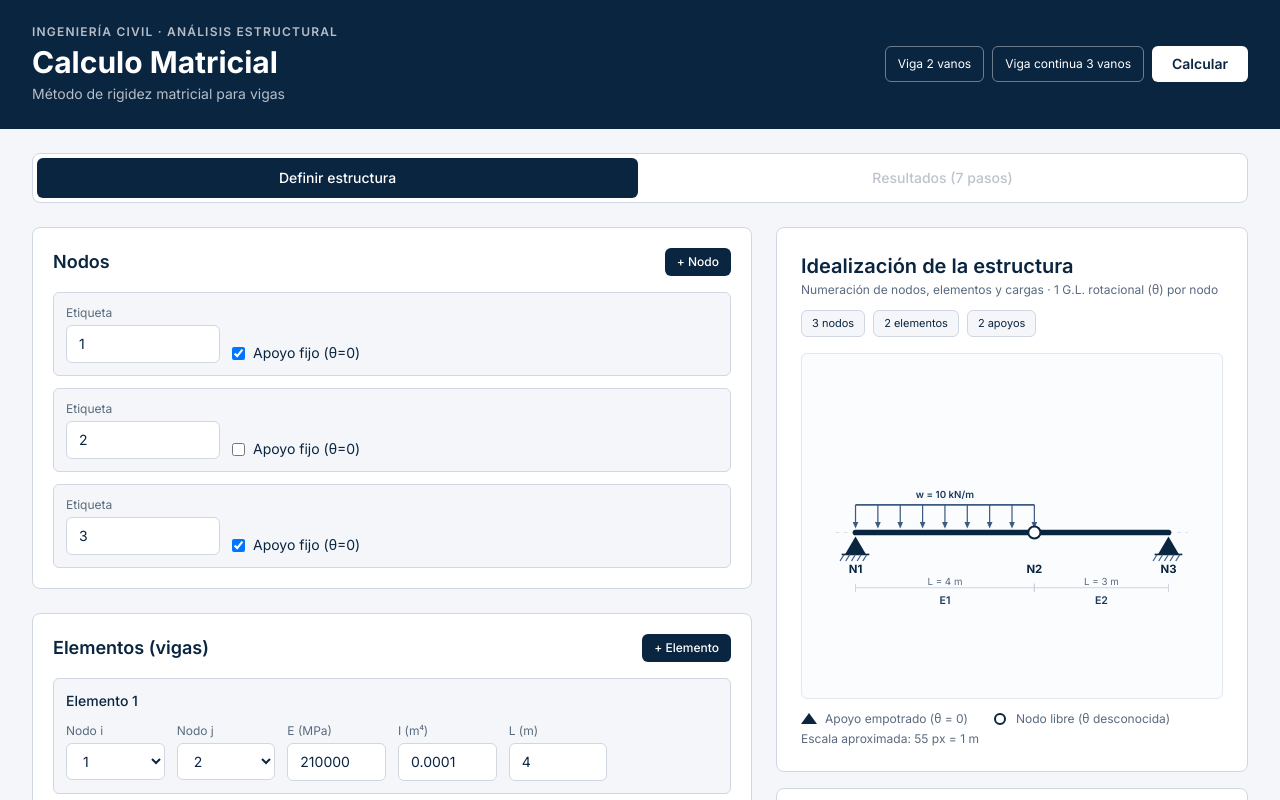
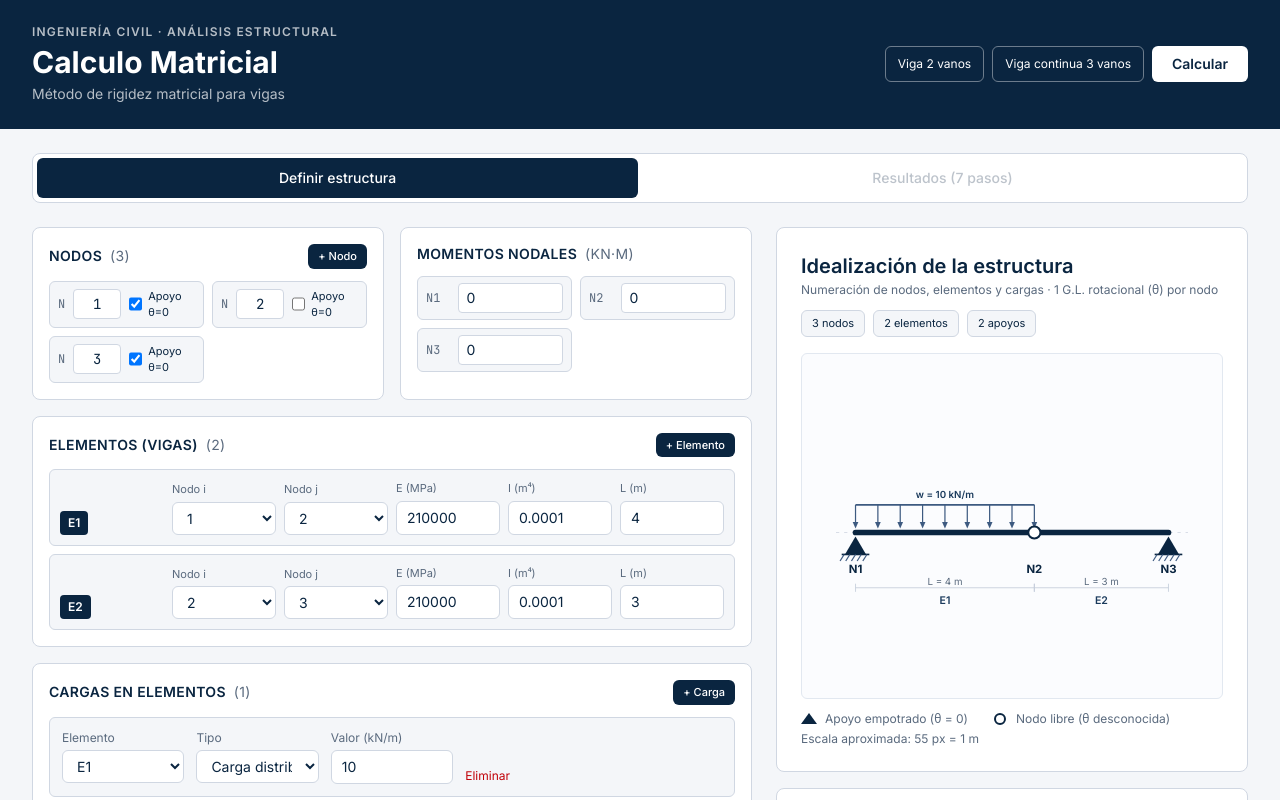
Before and after one commit to AngelMoralesChazari/calculomatricial, a React (Vite) app: page / in a window 1280 px wide. Shown: the top 800 px of the page. Built offline with nearby package versions, Linux system fonts and the light colour scheme.

Commit message:
feat: compactar paneles de nodos y momentos nodales

```diff
--- a/src/components/StructureInput.tsx
+++ b/src/components/StructureInput.tsx
@@ -20,6 +20,11 @@ function updateElement(model: StructureModel, id: number, patch: Partial<BeamEle
     elements: model.elements.map((element) => (element.id === id ? { ...element, ...patch } : element)),
   }
 }
+
+const sectionClass = 'rounded-lg border border-[#d0d7e2] bg-white p-4'
+const headingClass = 'text-sm font-semibold uppercase tracking-wide text-[#0a2540]'
+const addButtonClass =
+  'rounded-md bg-[#0a2540] px-2.5 py-1 text-[11px] font-medium text-white hover:bg-[#1a3a5c]'
 
 export function StructureInput({ model, onChange }: StructureInputProps) {
   const addNode = () => {
@@ -61,69 +66,105 @@ export function StructureInput({ model, onChange }: StructureInputProps) {
   }
 
   const inputClass =
-    'w-full rounded-md border border-[#d0d7e2] bg-white px-3 py-2 text-sm text-[#0a2540] outline-none focus:border-[#0a2540] focus:ring-1 focus:ring-[#0a2540]'
+    'w-full rounded-md border border-[#d0d7e2] bg-white px-2.5 py-1.5 text-sm text-[#0a2540] outline-none focus:border-[#0a2540] focus:ring-1 focus:ring-[#0a2540]'
 
   return (
-    <div className="space-y-6">
-      <section className="rounded-lg border border-[#d0d7e2] bg-white p-5">
-        <div className="mb-4 flex items-center justify-between">
-          <h2 className="text-lg font-semibold text-[#0a2540]">Nodos</h2>
-          <button
-            type="button"
-            onClick={addNode}
-            className="rounded-md bg-[#0a2540] px-3 py-1.5 text-xs font-medium text-white hover:bg-[#1a3a5c]"
-          >
+    <div className="space-y-4">
+      {/* Fila compacta: nodos y momentos nodales */}
+      <div className="grid gap-4 lg:grid-cols-2">
+        <section className={sectionClass}>
+          <div className="mb-3 flex items-center justify-between">
+            <h2 className={headingClass}>
+              Nodos <span className="ml-1 font-normal text-[#5a6a7e]">({model.nodes.length})</span>
+            </h2>
+            <button type="button" onClick={addNode} className={addButtonClass}>
               + Nodo
             </button>
           </div>
-        <div className="space-y-3">
+          <div className="grid gap-2 sm:grid-cols-2">
             {model.nodes.map((node) => (
               <div
                 key={node.id}
-              className="grid grid-cols-2 gap-3 rounded-md border border-[#d0d7e2] bg-[#f4f6f9] p-3 sm:grid-cols-4"
+                className="flex items-center gap-2 rounded-md border border-[#d0d7e2] bg-[#f4f6f9] px-2 py-1.5"
               >
-              <div>
-                <label className="mb-1 block text-xs text-[#5a6a7e]">Etiqueta</label>
+                <span className="font-mono text-xs text-[#5a6a7e]">N</span>
                 <input
-                  className={inputClass}
+                  aria-label={`Etiqueta del nodo ${node.label}`}
+                  className="w-12 rounded border border-[#d0d7e2] bg-white px-1.5 py-1 text-center font-mono text-sm text-[#0a2540] outline-none focus:border-[#0a2540]"
                   value={node.label}
                   onChange={(e) => onChange(updateNode(model, node.id, { label: e.target.value }))}
                 />
-              </div>
-              <div className="flex items-end">
-                <label className="flex cursor-pointer items-center gap-2 text-sm text-[#0a2540]">
+                <label className="ml-auto flex cursor-pointer items-center gap-1.5 text-[11px] text-[#0a2540]">
                   <input
                     type="checkbox"
                     checked={node.restrained}
                     onChange={(e) => onChange(updateNode(model, node.id, { restrained: e.target.checked }))}
-                    className="rounded border-[#d0d7e2] text-[#0a2540]"
+                    className="h-3.5 w-3.5 rounded border-[#d0d7e2] text-[#0a2540]"
                   />
-                  Apoyo fijo (θ=0)
+                  Apoyo θ=0
                 </label>
-              </div>
               </div>
             ))}
           </div>
         </section>
 
-      <section className="rounded-lg border border-[#d0d7e2] bg-white p-5">
-        <div className="mb-4 flex items-center justify-between">
-          <h2 className="text-lg font-semibold text-[#0a2540]">Elementos (vigas)</h2>
-          <button
-            type="button"
-            onClick={addElement}
-            className="rounded-md bg-[#0a2540] px-3 py-1.5 text-xs font-medium text-white hover:bg-[#1a3a5c]"
+        <section className={sectionClass}>
+          <h2 className={`${headingClass} mb-3`}>
+            Momentos nodales <span className="ml-1 font-normal text-[#5a6a7e]">({units.moment})</span>
+          </h2>
+          <div className="grid gap-2 sm:grid-cols-2">
+            {model.nodes.map((node) => {
+              const existing = model.nodalLoads.find((l) => l.nodeId === node.id)
+              const moment = existing?.moment ?? 0
+              return (
+                <div
+                  key={node.id}
+                  className="flex items-center gap-2 rounded-md border border-[#d0d7e2] bg-[#f4f6f9] px-2 py-1.5"
                 >
+                  <span className="w-8 font-mono text-xs text-[#5a6a7e]">N{node.label}</span>
+                  <input
+                    type="number"
+                    step="0.1"
+                    aria-label={`Momento en nodo ${node.label}`}
+                    className="w-full rounded border border-[#d0d7e2] bg-white px-2 py-1 text-sm text-[#0a2540] outline-none focus:border-[#0a2540]"
+                    value={moment}
+                    onChange={(e) => {
+                      const value = Number(e.target.value)
+                      const nodalLoads = model.nodalLoads.filter((l) => l.nodeId !== node.id)
+                      if (value !== 0) nodalLoads.push({ nodeId: node.id, moment: value })
+                      onChange({ ...model, nodalLoads })
+                    }}
+                  />
+                </div>
+              )
+            })}
+          </div>
+        </section>
+      </div>
+
+      <section className={sectionClass}>
+        <div className="mb-3 flex items-center justify-between">
+          <h2 className={headingClass}>
+            Elementos (vigas) <span className="ml-1 font-normal text-[#5a6a7e]">({model.elements.length})</span>
+          </h2>
+          <button type="button" onClick={addElement} className={addButtonClass}>
             + Elemento
           </button>
         </div>
-        <div className="space-y-3">
+        <div className="space-y-2">
           {model.elements.map((element) => (
-            <div key={element.id} className="rounded-md border border-[#d0d7e2] bg-[#f4f6f9] p-3">
-              <p className="mb-3 text-sm font-medium text-[#0a2540]">Elemento {element.id}</p>
-              <div className="grid grid-cols-2 gap-3 sm:grid-cols-3 lg:grid-cols-6">
+            <div
+              key={element.id}
+              className="rounded-md border border-[#d0d7e2] bg-[#f4f6f9] p-2.5"
+            >
+              <div className="grid grid-cols-2 items-end gap-2 sm:grid-cols-3 lg:grid-cols-6">
+                <div className="flex items-center">
+                  <span className="rounded bg-[#0a2540] px-2 py-1 text-xs font-semibold text-white">
+                    E{element.id}
+                  </span>
+                </div>
                 <div>
-                  <label className="mb-1 block text-xs text-[#5a6a7e]">Nodo i</label>
+                  <label className="mb-1 block text-[11px] text-[#5a6a7e]">Nodo i</label>
                   <select
                     className={inputClass}
                     value={element.nodeI}
@@ -137,7 +178,7 @@ export function StructureInput({ model, onChange }: StructureInputProps) {
                   </select>
                 </div>
                 <div>
-                  <label className="mb-1 block text-xs text-[#5a6a7e]">Nodo j</label>
+                  <label className="mb-1 block text-[11px] text-[#5a6a7e]">Nodo j</label>
                   <select
                     className={inputClass}
                     value={element.nodeJ}
@@ -151,7 +192,7 @@ export function StructureInput({ model, onChange }: StructureInputProps) {
                   </select>
                 </div>
                 <div>
-                  <label className="mb-1 block text-xs text-[#5a6a7e]">E ({units.E})</label>
+                  <label className="mb-1 block text-[11px] text-[#5a6a7e]">E ({units.E})</label>
                   <input
                     type="number"
                     className={inputClass}
@@ -160,7 +201,7 @@ export function StructureInput({ model, onChange }: StructureInputProps) {
                   />
                 </div>
                 <div>
-                  <label className="mb-1 block text-xs text-[#5a6a7e]">I ({units.I})</label>
+                  <label className="mb-1 block text-[11px] text-[#5a6a7e]">I ({units.I})</label>
                   <input
                     type="number"
                     step="0.00001"
@@ -170,7 +211,7 @@ export function StructureInput({ model, onChange }: StructureInputProps) {
                   />
                 </div>
                 <div>
-                  <label className="mb-1 block text-xs text-[#5a6a7e]">L ({units.L})</label>
+                  <label className="mb-1 block text-[11px] text-[#5a6a7e]">L ({units.L})</label>
                   <input
                     type="number"
                     step="0.1"
@@ -185,18 +226,17 @@ export function StructureInput({ model, onChange }: StructureInputProps) {
         </div>
       </section>
 
-      <section className="rounded-lg border border-[#d0d7e2] bg-white p-5">
-        <div className="mb-4 flex items-center justify-between">
-          <h2 className="text-lg font-semibold text-[#0a2540]">Cargas en elementos</h2>
-          <button
-            type="button"
-            onClick={addElementLoad}
-            className="rounded-md bg-[#0a2540] px-3 py-1.5 text-xs font-medium text-white hover:bg-[#1a3a5c]"
-          >
+      <section className={sectionClass}>
+        <div className="mb-3 flex items-center justify-between">
+          <h2 className={headingClass}>
+            Cargas en elementos{' '}
+            <span className="ml-1 font-normal text-[#5a6a7e]">({model.elementLoads.length})</span>
+          </h2>
+          <button type="button" onClick={addElementLoad} className={addButtonClass}>
             + Carga
           </button>
         </div>
-        <div className="space-y-3">
+        <div className="space-y-2">
           {model.elementLoads.length === 0 && (
             <p className="text-sm text-[#5a6a7e]">Sin cargas en elementos.</p>
           )}
@@ -205,34 +245,6 @@ export function StructureInput({ model, onChange }: StructureInputProps) {
           ))}
         </div>
       </section>
-
-      <section className="rounded-lg border border-[#d0d7e2] bg-white p-5">
-        <h2 className="mb-4 text-lg font-semibold text-[#0a2540]">Momentos nodales</h2>
-        <div className="space-y-3">
-          {model.nodes.map((node) => {
-            const existing = model.nodalLoads.find((l) => l.nodeId === node.id)
-            const moment = existing?.moment ?? 0
-            return (
-              <div key={node.id} className="flex items-center gap-3">
-                <span className="w-16 text-sm text-[#5a6a7e]">N{node.label}</span>
-                <input
-                  type="number"
-                  step="0.1"
-                  className={inputClass}
-                  value={moment}
-                  onChange={(e) => {
-                    const value = Number(e.target.value)
-                    const nodalLoads = model.nodalLoads.filter((l) => l.nodeId !== node.id)
-                    if (value !== 0) nodalLoads.push({ nodeId: node.id, moment: value })
-                    onChange({ ...model, nodalLoads })
-                  }}
-                  placeholder={`Momento (${units.moment})`}
-                />
-              </div>
-            )
-          })}
-        </div>
-      </section>
     </div>
   )
 }
```
Lines whose indentation alone changed are shown as unchanged.
